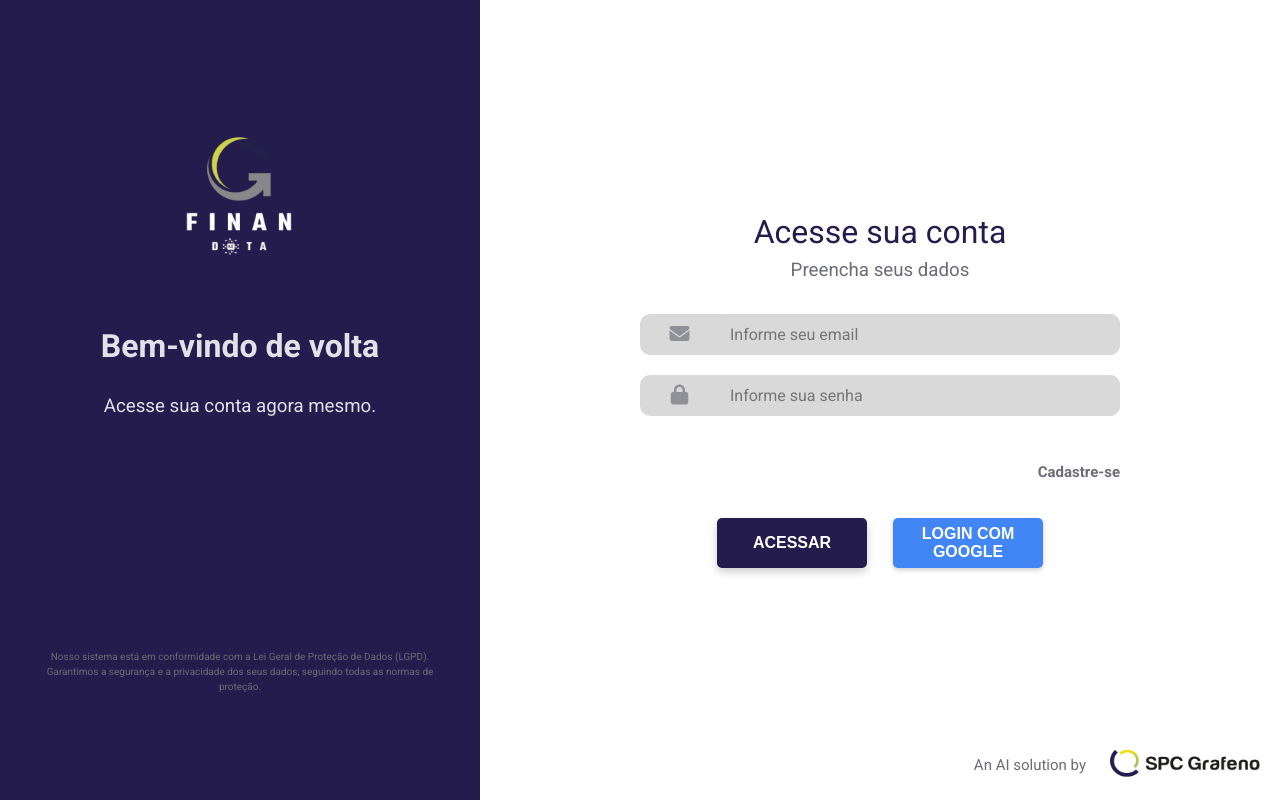
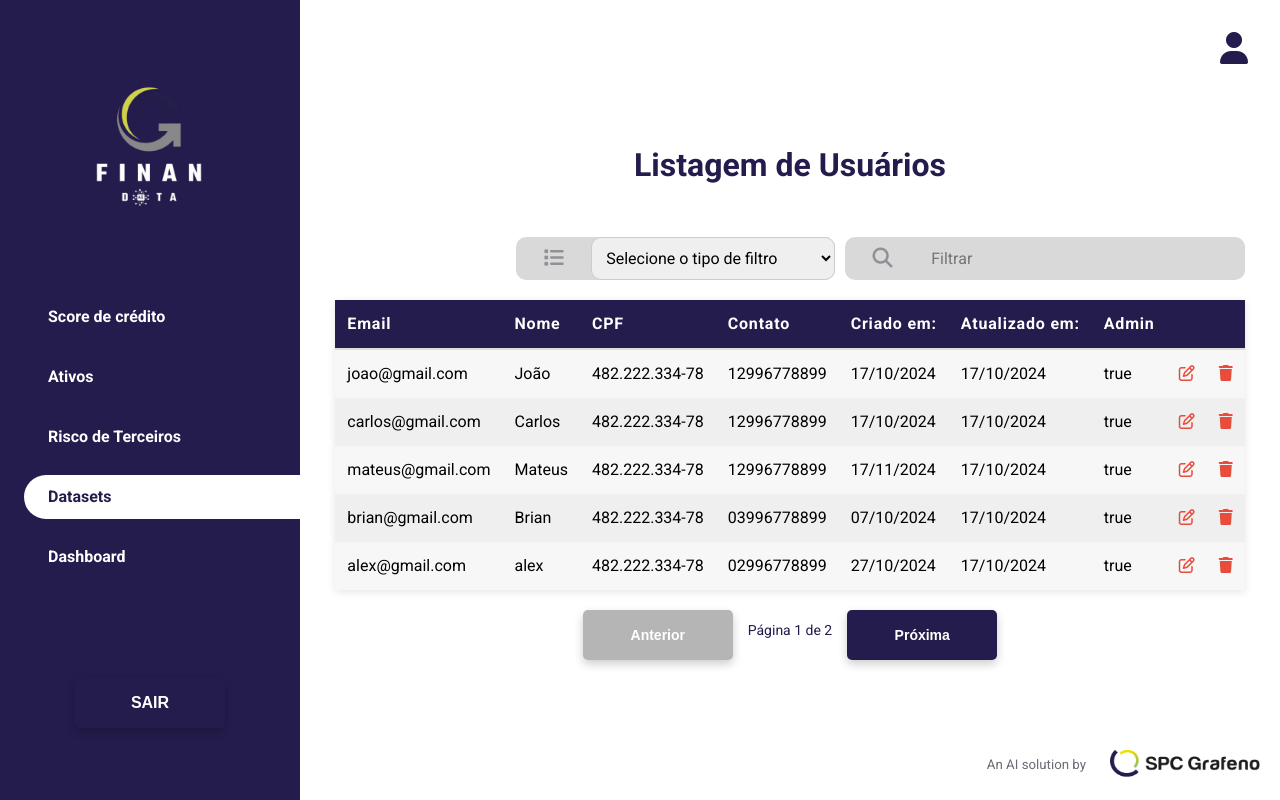
Before and after one commit to Data-Team23/SPC-Grafeno-Frontend, a Vue app: page /datasets in a window 1280 px wide. Before the commit this address led to /login. Built offline with nearby package versions, Linux system fonts and the light colour scheme; a web font is replaced by a local one.

Commit message:
created select component and add input and select component in table component

```diff
--- a/src/components/Input/styles.css
+++ b/src/components/Input/styles.css
@@ -16,7 +16,6 @@ label i{
 input{
     background-color: #D9D9D9;
     width: 100%;
-    height: 100%;
     padding: 10px;
     border: 1px solid #D9D9D9;
     font-family: var(--font-family);
--- /dev/null
+++ b/src/components/Select/Select.vue
@@ -0,0 +1,42 @@
+<template>
+    <label class="label-select">
+      <i :class="icon"></i>
+      <select class="select" :value="modelValue" @change="updateSelection">
+        <option value="" disabled>{{ placeholder }}</option>
+        <option v-for="option in options" :key="option" :value="option">
+          {{ option }}
+        </option>
+      </select>
+    </label>
+  </template>
+
+  <script>
+  import "./styles.css";
+
+  export default {
+    name: "SelectComponent",
+    props: {
+      modelValue: {
+        type: String,
+        default: ""
+      },
+      placeholder: {
+        type: String,
+        default: "Selecione uma opção"
+      },
+      icon: {
+        type: String,
+        default: "fa-solid fa-list"
+      },
+      options: {
+        type: Array,
+        required: true
+      }
+    },
+    methods: {
+      updateSelection(event) {
+        this.$emit("update:modelValue", event.target.value);
+      }
+    }
+  }
+  </script>
--- /dev/null
+++ b/src/components/Select/styles.css
@@ -0,0 +1,26 @@
+.select {
+    padding: 10px;
+    border: 1px solid #ccc;
+    width: 100%;
+    height: 100%;
+    font-size: 14px;
+}
+
+.label-select {
+    display: flex;
+    background-color: #D9D9D9;
+    color: #909097;
+    margin-bottom: 20px;
+    border-radius: 10px;
+    width: 35% !important;
+    height: 100%;
+    align-items: center;
+    margin-right: 10px;
+
+    select {
+        border-radius: 10px !important;
+        height: 100%;
+        font-family: var(--font-family);
+        font-size: 16px;
+    }
+}
--- a/src/components/Table/TableNew.vue
+++ b/src/components/Table/TableNew.vue
@@ -1,8 +1,16 @@
 <template>
   <div>
-    <div>
+    <div class="filter-container">
+        <Select
+          v-model="selectedColunm"
+          :options="displayColumns"
+          placeholder="Selecione o tipo de filtro"
+        >
+        </Select>
         <Input
-            placeholder="Filtrar"
+          placeholder="Filtrar"
+          icon="fa-solid fa-magnifying-glass"
+          v-model="filterQuery"
         />
     </div>
     <table v-if="paginatedData">
@@ -70,6 +78,7 @@
 
 <script setup>
 import Input from "@/components/Input/Input.vue";
+import Select from "@/components/Select/Select.vue";
 import "./styles.css";
 import { ref, computed, defineEmits } from "vue";
 
--- a/src/components/Table/styles.css
+++ b/src/components/Table/styles.css
@@ -95,3 +95,8 @@ tr:hover td {
     color: #241C4C;
     padding: 10px;
 }
+
+.filter-container{
+    display: flex;
+    justify-content: flex-end;
+}
--- a/src/router/index.js
+++ b/src/router/index.js
@@ -56,7 +56,7 @@ const routes = [
     name: 'Datasets',
     component: Datasets,
     meta: {
-      requiresAuth: true
+      requiresAuth: false
     }
   }
 ];
```
Also changed, not shown: 1 other file (tests, documents, lock files or other folders).
